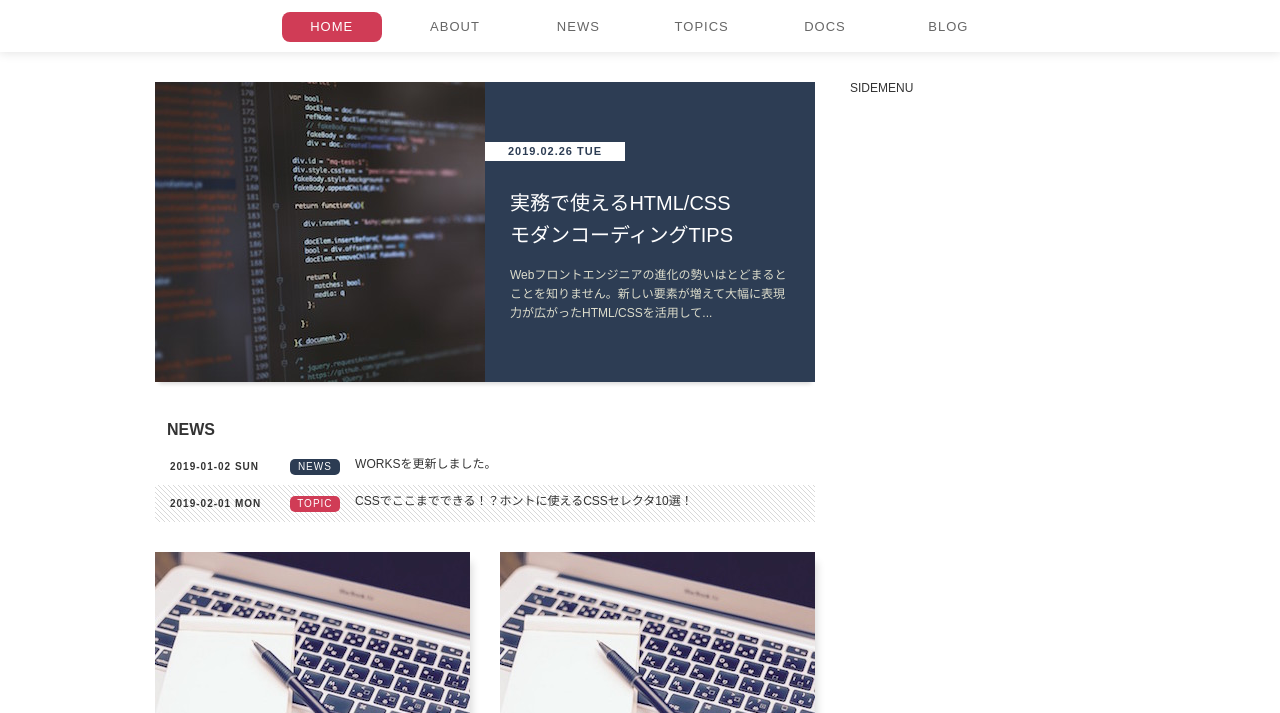
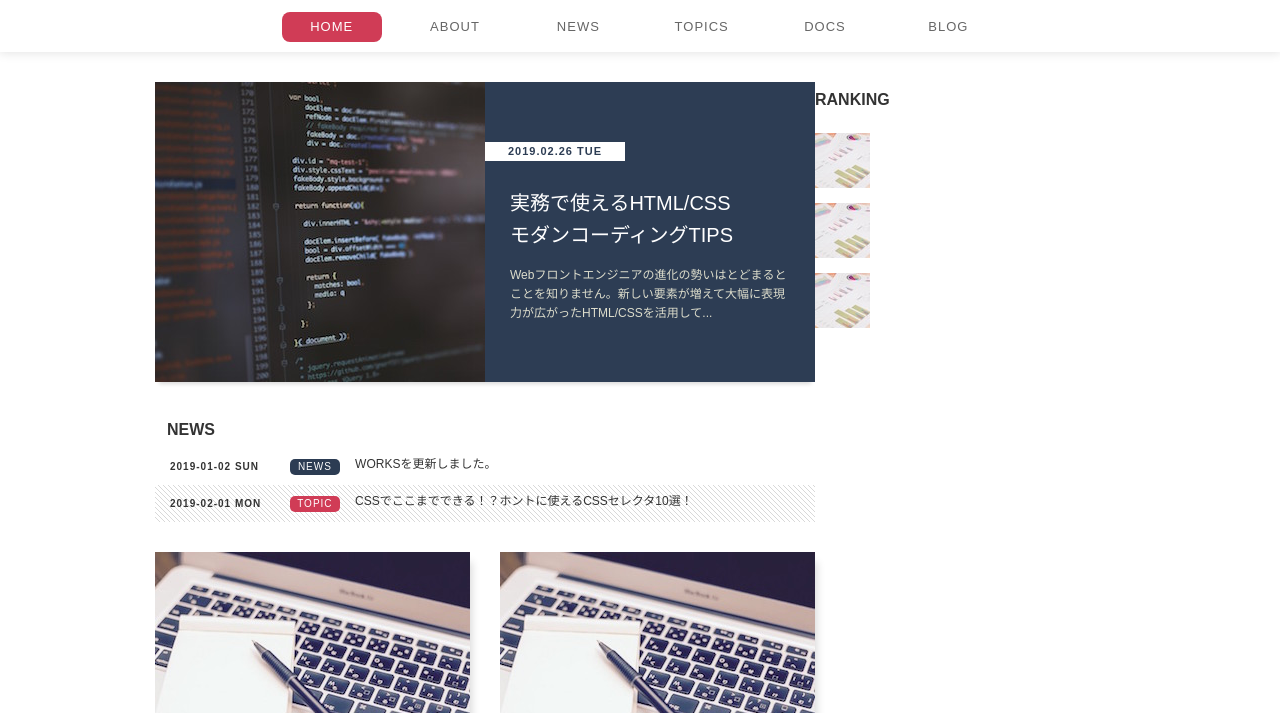
Before and after one commit to ddddddO/HTML5CSS3modern, a plain HTML site: page standard-layout/index.html in a window 1280 px wide. Shown: the part 87-800 px from the top of the page. Drawn offline with Linux system fonts and the light colour scheme.

Commit message:
add ranking in sidemenu

```diff
--- a/standard-layout/css/style.css
+++ b/standard-layout/css/style.css
@@ -246,6 +246,22 @@ a:link, a:visited, a:hover, a:active {
   left: 0;
   width: 100%;
 }
+
+.ranking {
+  margin-bottom: 30px;
+  list-style-type: none;
+}
+.ranking .ranking-item {
+  margin-top: 15px;
+}
+.ranking .ranking-item a {
+  display: block;
+  font-size: 0;
+  transition: opacity 0.15s;
+}
+.ranking .ranking-item a:hover {
+  opacity: 0.8;
+}
 /* 表示確認用 */
 /*
 .header, .main, .sidemenu, .footer {
--- a/standard-layout/index.html
+++ b/standard-layout/index.html
@@ -90,9 +90,32 @@
         </div>
         <!--</div>-->
       </main>
-      <div class="sidemenu">
-        SIDEMENU
-      </div>
+      <!--<div class="sidemenu">-->
+      <h2 class="heading">RANKING</h2>
+      <ol class="ranking">
+        <li class="ranking-item">
+          <a href="#">
+            <img class="image" src="./images/ranking.jpg" alt="グラフの画像">
+            <span class="order"></span>
+            <p class="text">HTML/CSSコーディングと切っても切れないWebブラウザのシェア動向をチェックしよう</p>
+          </a>
+        </li>
+        <li class="ranking-item">
+          <a href="#">
+            <img class="image" src="./images/ranking.jpg" alt="グラフの画像">
+            <span class="order"></span>
+            <p class="text">HTML/CSSコーディングと切っても切れないWebブラウザのシェア動向をチェックしよう</p>
+          </a>
+        </li>
+        <li class="ranking-item">
+          <a href="#">
+            <img class="image" src="./images/ranking.jpg" alt="グラフの画像">
+            <span class="order"></span>
+            <p class="text">HTML/CSSコーディングと切っても切れないWebブラウザのシェア動向をチェックしよう</p>
+          </a>
+        </li>
+      </ol>
+      <!--</div>-->
     </div>
     <footer class="footer">
       FOOTER
```
